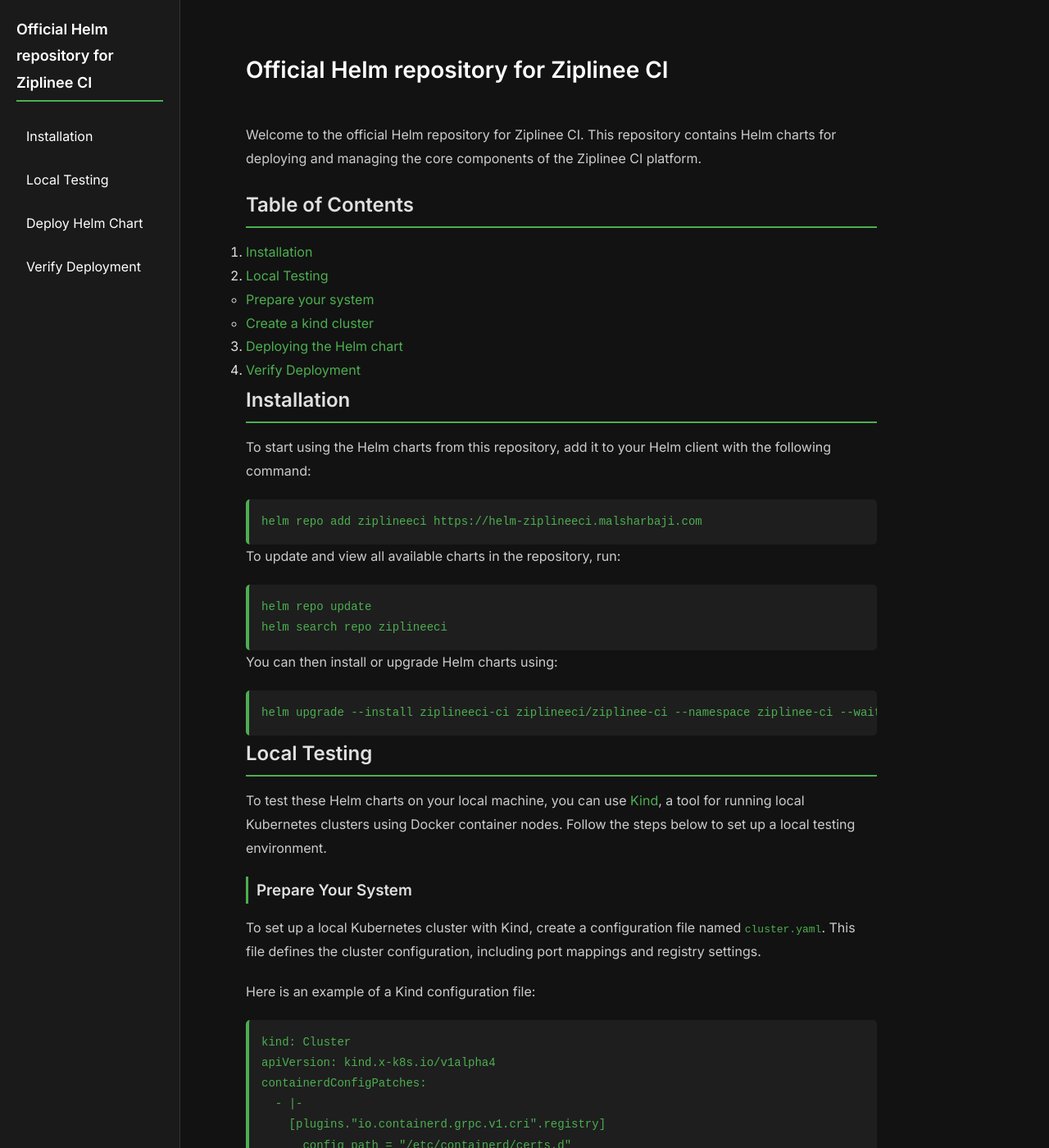
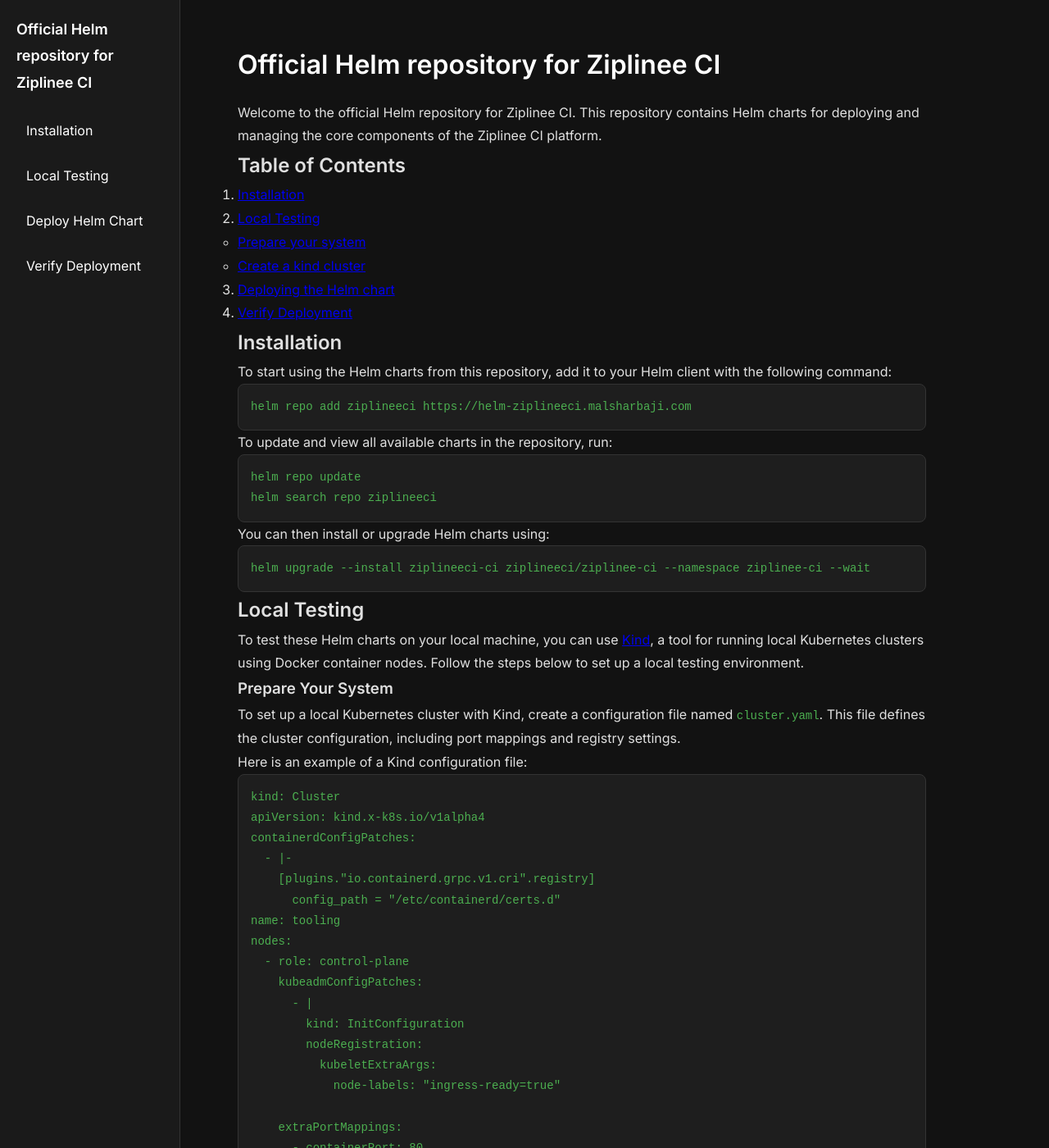
Before and after one commit to ziplineeci/ziplinee-helm-charts, a Jekyll site: the page built from README.md, in a window 1280 px wide and 1400 px high. Shown: the whole window at 82% size. Built offline with Jekyll 4.4.1, drawn with Linux system fonts in a browser that asks for light colours; our own code applies the rules of GitHub Pages for plain Markdown files; the repository's description, which GitHub fills in, is left out.

Commit message:
Improve style

```diff
--- a/assets/css/style.css
+++ b/assets/css/style.css
@@ -16,7 +16,7 @@ body {
 /* Layout */
 .container {
     display: flex;
-    max-width: 1300px;
+    max-width: 1400px;
     margin: auto;
     padding: 20px;
 }
@@ -33,12 +33,12 @@ body {
     color: white;
     overflow-y: auto;
     border-right: 1px solid #333;
+    transition: width 0.3s ease-in-out;
 }
 
 .sidebar h2 {
     font-size: 18px;
     margin-bottom: 20px;
-    font-weight: 600;
 }
 
 .sidebar nav ul {
@@ -46,7 +46,7 @@ body {
 }
 
 .sidebar nav ul li {
-    margin: 8px 0;
+    margin: 10px 0;
 }
 
 .sidebar nav ul li a {
@@ -55,16 +55,21 @@ body {
     transition: 0.3s;
     display: block;
     padding: 8px 12px;
-    border-radius: 4px;
+    border-radius: 5px;
 }
 
 .sidebar nav ul li a:hover {
-    background: #292929;
-    border-left: 3px solid #4CAF50;
-    padding-left: 15px;
+    background: #333;
+    color: #1DB954;
 }
 
-/* Mobile Sidebar */
+/* Active Section Indicator */
+.sidebar nav ul li a.active {
+    background: #1DB954;
+    color: #fff;
+}
+
+/* Collapsible Sidebar */
 @media (max-width: 768px) {
     .sidebar {
         width: 60px;
@@ -72,40 +77,46 @@ body {
         text-align: center;
     }
     .sidebar:hover {
-        width: 220px;
+        width: 200px;
+    }
+    .sidebar nav ul li a {
+        padding: 5px;
     }
 }
 
 /* Main Content */
 .content {
     margin-left: 240px;
-    padding: 40px;
-    max-width: 850px;
+    padding: 30px;
+    max-width: 900px;
 }
 
 /* Header */
-header {
-    text-align: left;
-    padding-bottom: 20px;
-}
-
 header h1 {
-    font-size: 28px;
-    font-weight: 700;
-    color: #fff;
+    font-size: 32px;
+    font-weight: bold;
+    color: #ffffff;
+    margin-bottom: 15px;
 }
 
 header p {
-    color: #bbb;
+    color: #b0b0b0;
+    font-size: 16px;
 }
 
 /* Table of Contents */
 .toc {
+    padding: 15px;
     background: #1a1a1a;
-    padding: 20px;
-    border-radius: 8px;
-    border-left: 3px solid #4CAF50;
+    border-left: 4px solid #1DB954;
     margin-bottom: 30px;
+    border-radius: 5px;
+}
+
+.toc h2 {
+    font-size: 18px;
+    margin-bottom: 10px;
+    color: #1DB954;
 }
 
 .toc ul {
@@ -118,69 +129,44 @@ header p {
 }
 
 .toc ul li a {
+    color: #1DB954;
     text-decoration: none;
-    color: #4CAF50;
-    font-weight: 500;
+    transition: 0.3s;
 }
 
 .toc ul li a:hover {
     text-decoration: underline;
 }
 
-/* Headings */
-h1, h2, h3, h4 {
-    margin-bottom: 15px;
-    font-weight: 600;
-}
-
-h2 {
-    border-bottom: 2px solid #4CAF50;
-    padding-bottom: 5px;
-}
-
-h3 {
-    border-left: 3px solid #4CAF50;
-    padding-left: 10px;
-}
-
-/* Paragraphs */
-p {
-    margin-bottom: 20px;
-    color: #ccc;
-}
-
 /* Code Blocks */
 pre {
     background: #1e1e1e;
     padding: 15px;
-    border-radius: 5px;
+    border-radius: 8px;
     overflow-x: auto;
     color: #d4d4d4;
     font-size: 14px;
-    border-left: 4px solid #4CAF50;
+    border: 1px solid #333;
 }
 
 code {
     color: #4CAF50;
+    font-size: 14px;
 }
 
-/* Links */
-a {
-    color: #4CAF50;
-    text-decoration: none;
+/* Section Styling */
+section {
+    margin-bottom: 40px;
+    padding-bottom: 20px;
+    border-bottom: 1px solid #333;
 }
 
-a:hover {
-    text-decoration: underline;
-}
-
-/* Mobile Responsive */
+/* Responsive Design */
 @media (max-width: 768px) {
     .container {
         flex-direction: column;
     }
     .content {
         margin-left: 0;
-        padding: 20px;
     }
 }
```
